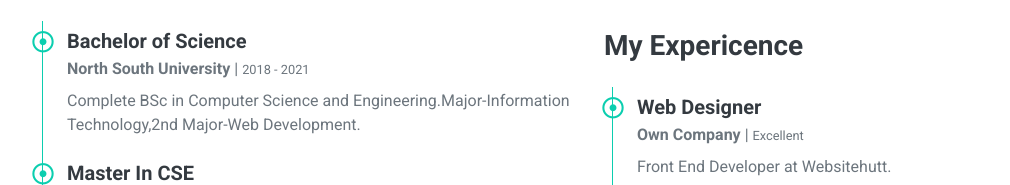
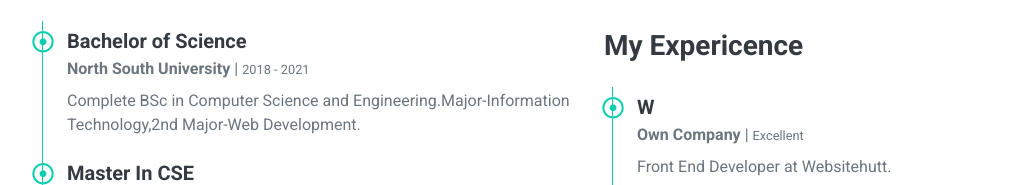
Before and after one commit to mostofasarker/Shanto-protfolio, a plain HTML site: page index.html in a window 1280 px wide. Shown: the part 2689-2874 px from the top of the page, without its empty margins (51-1061 px from the left). Drawn offline with nearby package versions, Linux system fonts and the light colour scheme; files that its build step writes are made by us from their sources.

Commit message:
Update index.html

```diff
--- a/index.html
+++ b/index.html
@@ -313,6 +313,7 @@
                 ></div>
               </div>
             </div>
+
             <div class="skill mb-4">
               <div class="d-flex justify-content-between">
                 <h6 class="font-weight-bold">Ads Instagram Ads</h6>
@@ -439,7 +440,7 @@
                   class="far fa-dot-circle text-primary position-absolute"
                   style="top: 2px; left: -35px; font-size: 22px"
                 ></i>
-                <h5 class="font-weight-bold mb-1">Web Designer</h5>
+                <h5 class="font-weight-bold mb-1">W</h5>
                 <p class="mb-2">
                   <strong>Own Company</strong> | <small> Excellent</small>
                 </p>
```
